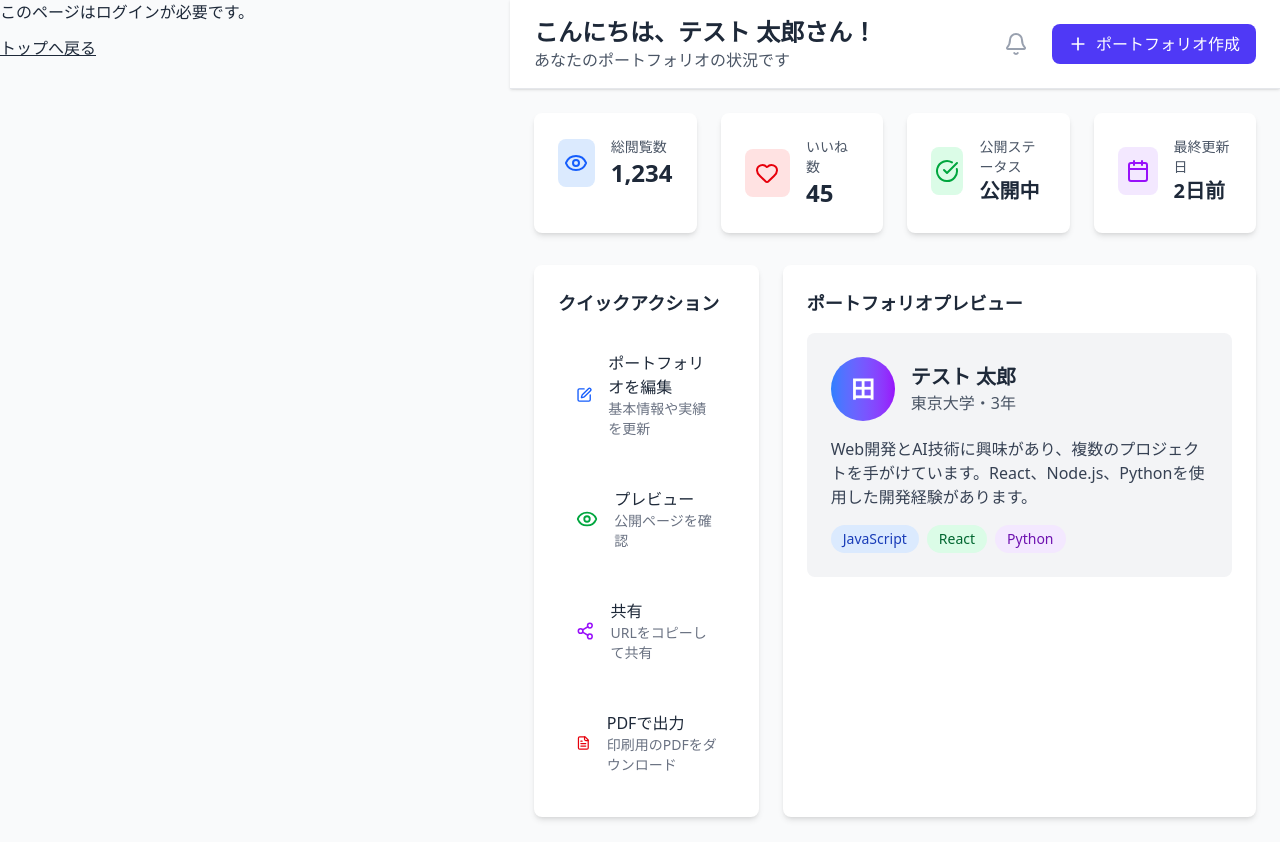
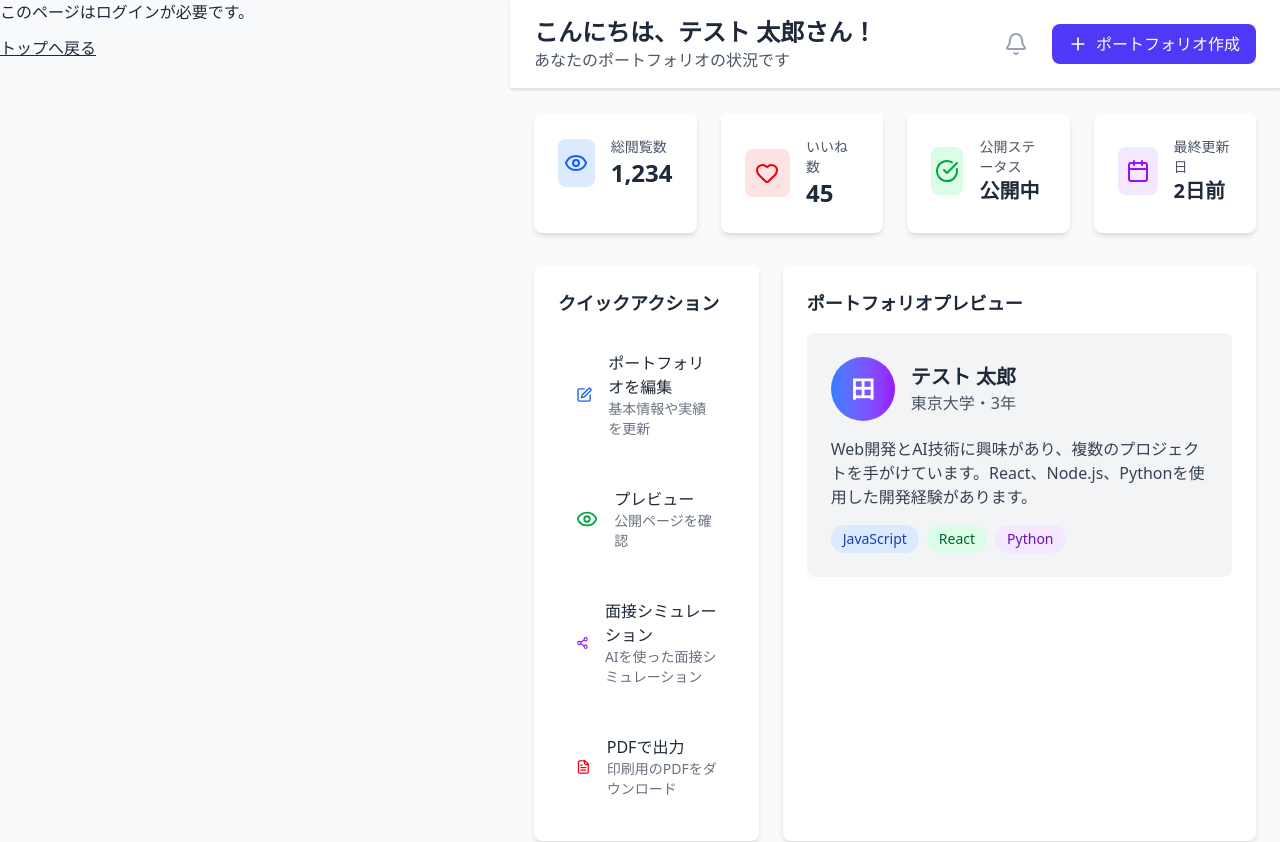
Before and after one commit to Ma2-take/y-folio-next, a Next.js app: page /dashboard in a window 1280 px wide. Shown: the top 842 px of the page. Built offline with nearby package versions, Linux system fonts and the light colour scheme; no server answers.

Commit message:
ボタン変更

```diff
--- a/src/components/PortfolioPreview.tsx
+++ b/src/components/PortfolioPreview.tsx
@@ -1,7 +1,7 @@
 'use client';
 
 import { User } from '@/types/User';
-import { Edit, Eye, Share2, FileText } from 'lucide-react';
+import { Edit, Eye, Share2, FileText ,} from 'lucide-react';
 
 interface Props {
   user: User;
@@ -20,8 +20,8 @@ export default function PortfolioPreview({ user, handleShareClick, handlePdfPrev
           <button onClick={handleShareClick} className="flex items-center p-4 border-2 border-transparent rounded-lg hover:bg-gray-50 hover:border-indigo-500 text-left w-full">
             <Share2 className="text-purple-600 w-6 h-6 mr-4" />
             <div>
-              <p className="font-medium text-gray-800">共有</p>
-              <p className="text-sm text-gray-500">URLをコピーして共有</p>
+              <a href='/interview' className="font-medium text-gray-800">面接シミュレーション</a>
+              <p className="text-sm text-gray-500">AIを使った面接シミュレーション</p>
             </div>
           </button>
           <button onClick={handlePdfPreview} className="w-full flex items-center p-4 border-2 border-transparent rounded-lg hover:bg-gray-50 hover:border-indigo-500 text-left"><FileText className="text-red-600 w-6 h-6 mr-4" /><div><p className="font-medium text-gray-800">PDFで出力</p><p className="text-sm text-gray-500">印刷用のPDFをダウンロード</p></div></button>
```
